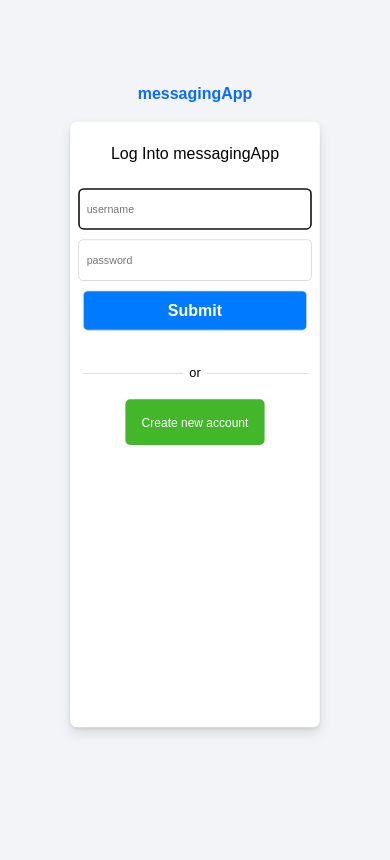
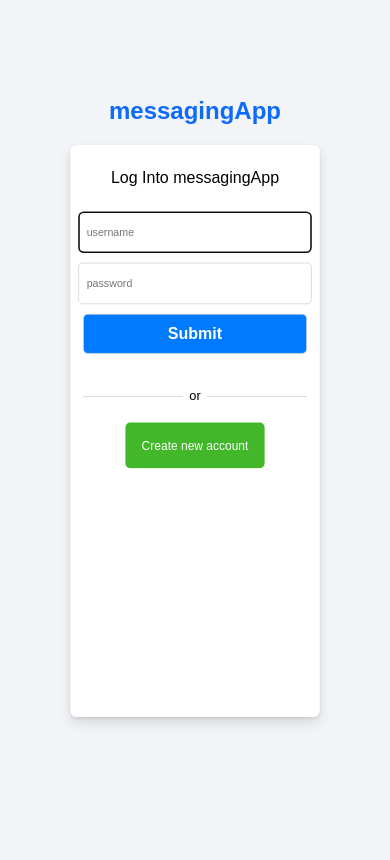
Before and after one commit to lyepez-glitch/MessagingApp_Deploy, a Django app: page /logIn in a window 390 px wide. Run offline with Django 5.2, Linux system fonts and the light colour scheme; data comes from the database, SQL or seed files in the repository.

Commit message:
768px styles

```diff
--- a/mysite/messaging/static/css/styles.css
+++ b/mysite/messaging/static/css/styles.css
@@ -1677,6 +1677,13 @@
             #whitebar {
                 display: none;
             }
+            #logInHeader {
+                font-size: 30px;
+                flex: 1 1 100%;
+            }
+            #loginForm {
+                height: 80vh;
+            }
         }
 
         @media (max-width: 1024px) {}
```
Also changed, not shown: 1 other file.
